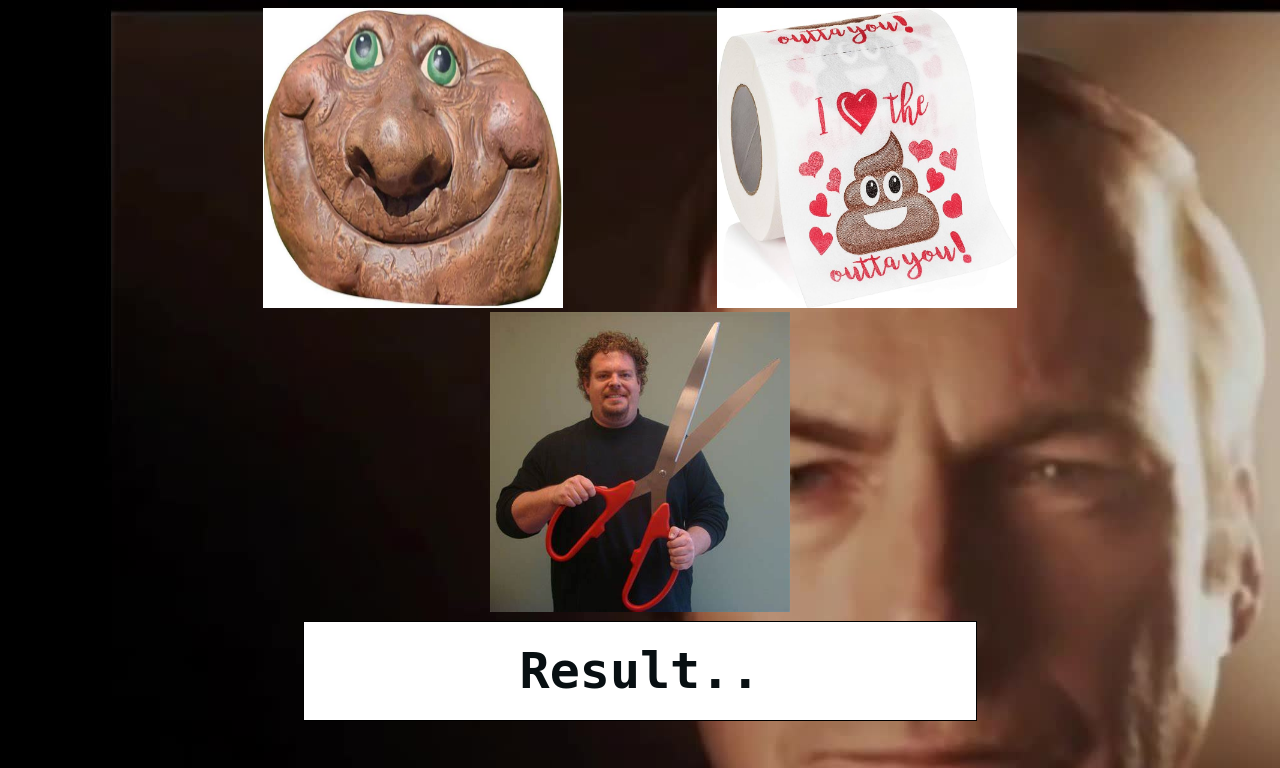
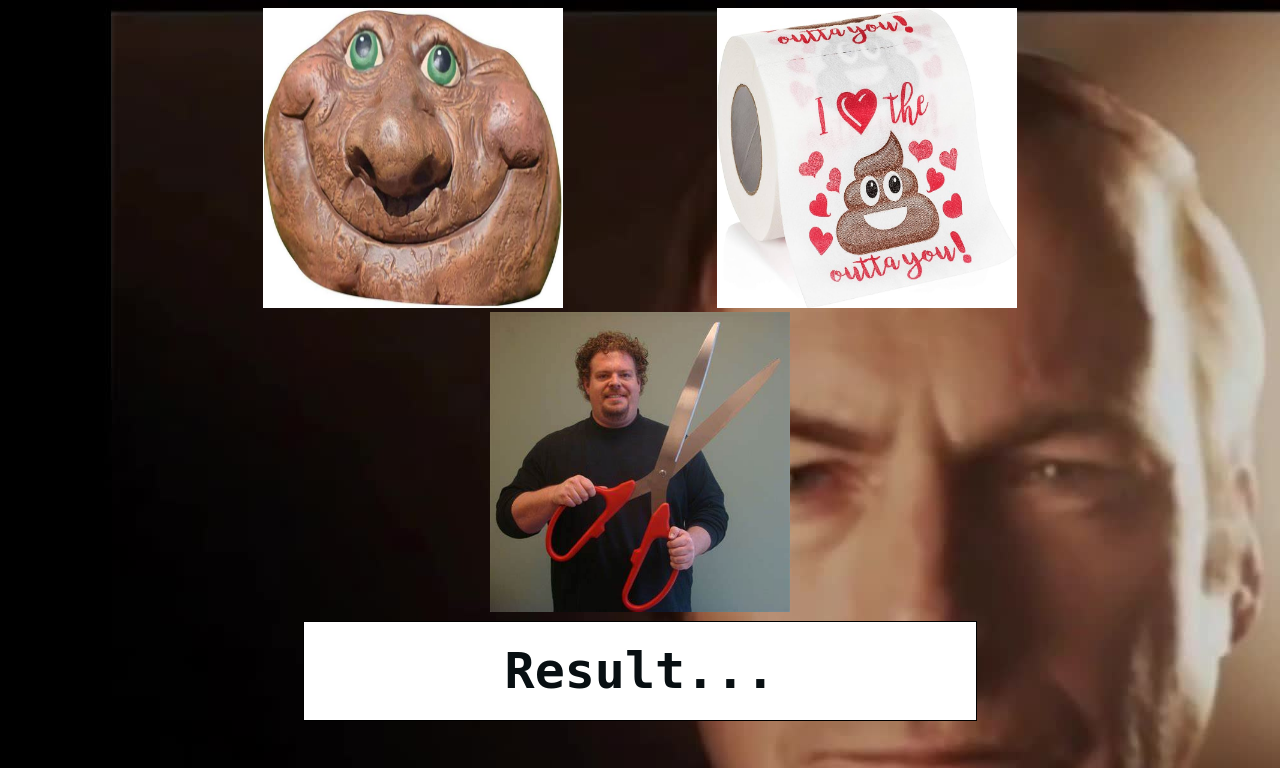
Before and after one commit to TymoteuszKolodziejczyk/TymoteuszKolodziejczyk.github.io, a plain HTML site: page papier-kamien-nozyce/index.html in a window 1280 px wide. Shown: the top 768 px of the page. Drawn offline with Linux system fonts and the light colour scheme.

Commit message:
Update index.html

```diff
--- a/papier-kamien-nozyce/index.html
+++ b/papier-kamien-nozyce/index.html
@@ -16,7 +16,7 @@
         <input type="image" src="img/paper.jpg" width="200" height="200" onclick="game(1)"></input>
         <input type="image" src="img/scissors.jpg" width="200" height="200" onclick="game(2)"></input>
     </div>
-    <p id="wynik" class="centerr">Result..</p>
+    <p id="wynik" class="centerr">Result...</p>
 
     <img src="" alt="" id="result" class="centerr" style="width: 400px;">
     </p>
```
